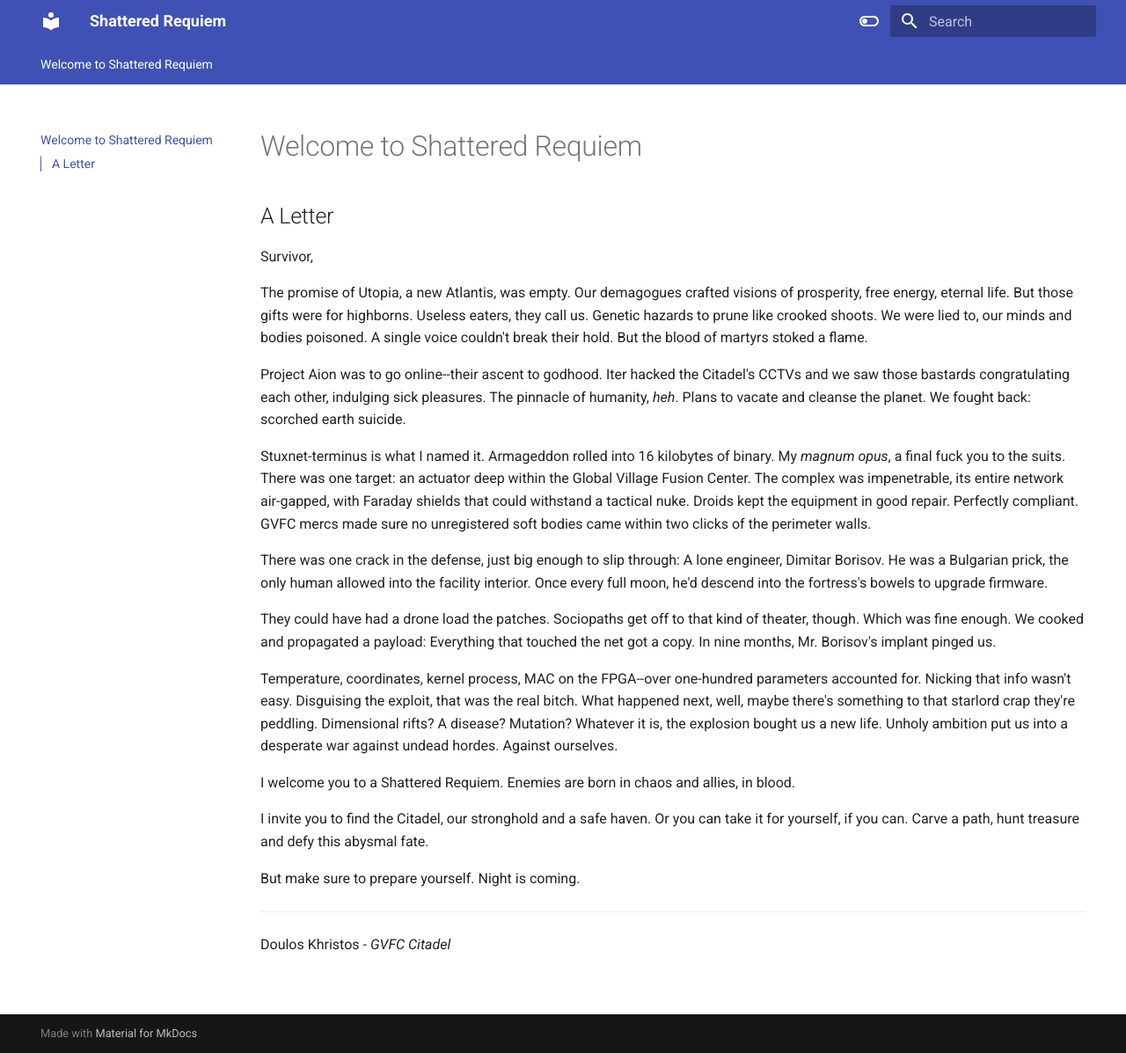
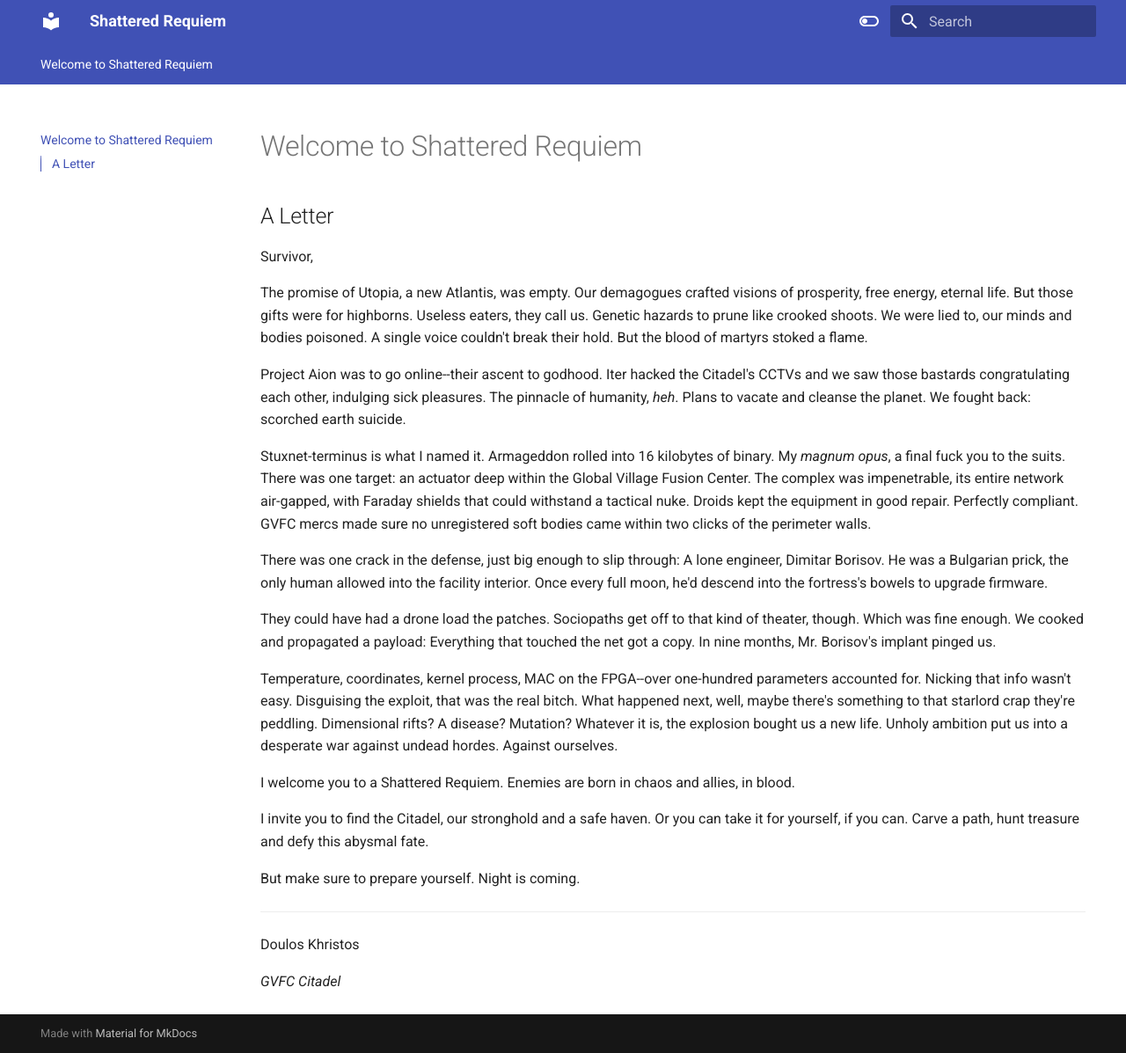
Before and after one commit to Ryan-Spooner/Shattered-Requiem, an MkDocs documentation site: the page built from docs/index.md, in a window 1280 px wide and 1197 px high. Shown: the whole window at 88% size. Built offline with MkDocs 1.6.1 and Material for MkDocs 9.7.7, drawn with Linux system fonts in a browser that asks for light colours.

```diff
--- a/docs/index.md
+++ b/docs/index.md
@@ -25,4 +25,5 @@ But make sure to prepare yourself. Night is coming.
 ---
 
 Doulos Khristos
-- *GVFC Citadel*
+
+*GVFC Citadel*
```
